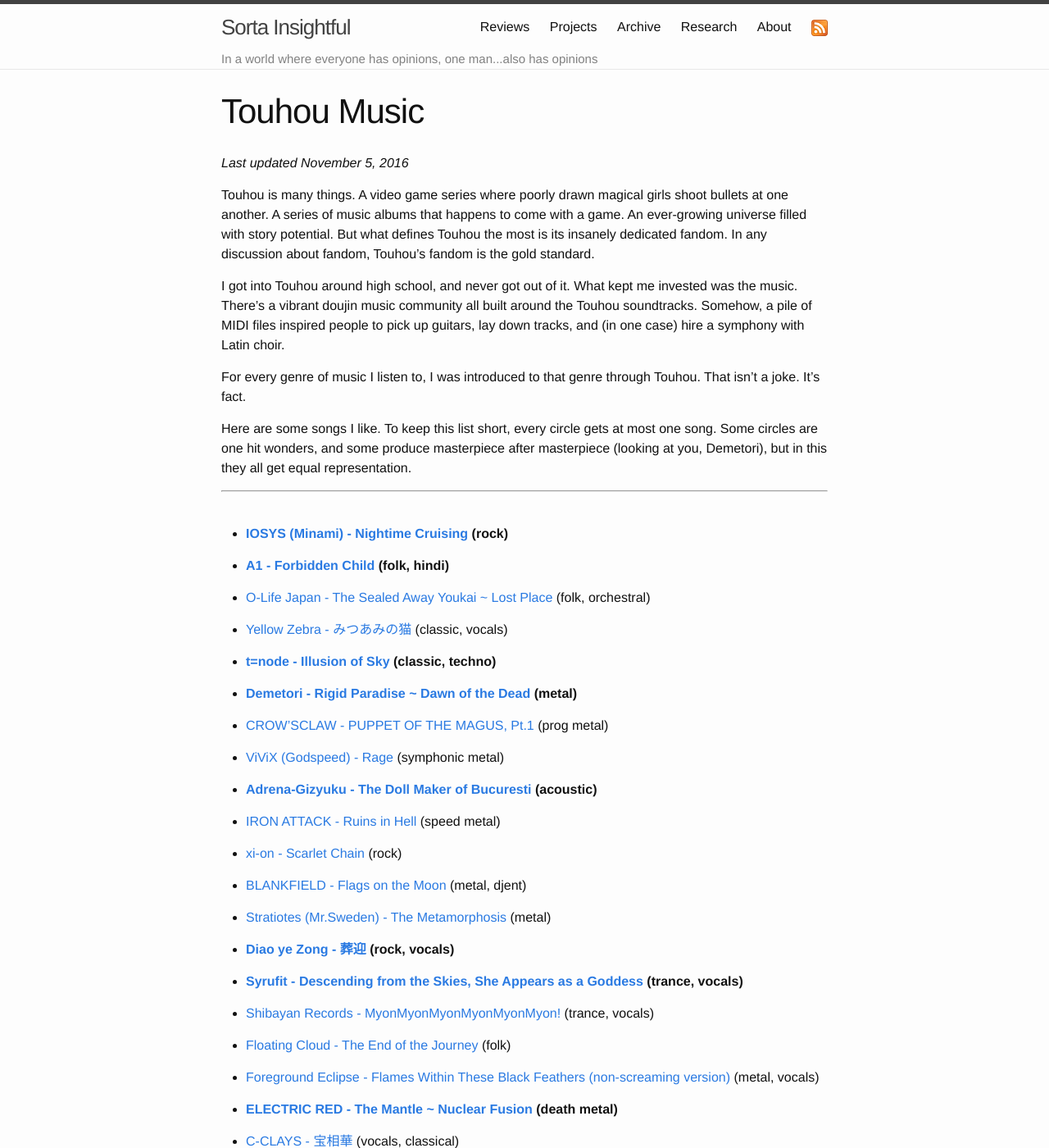
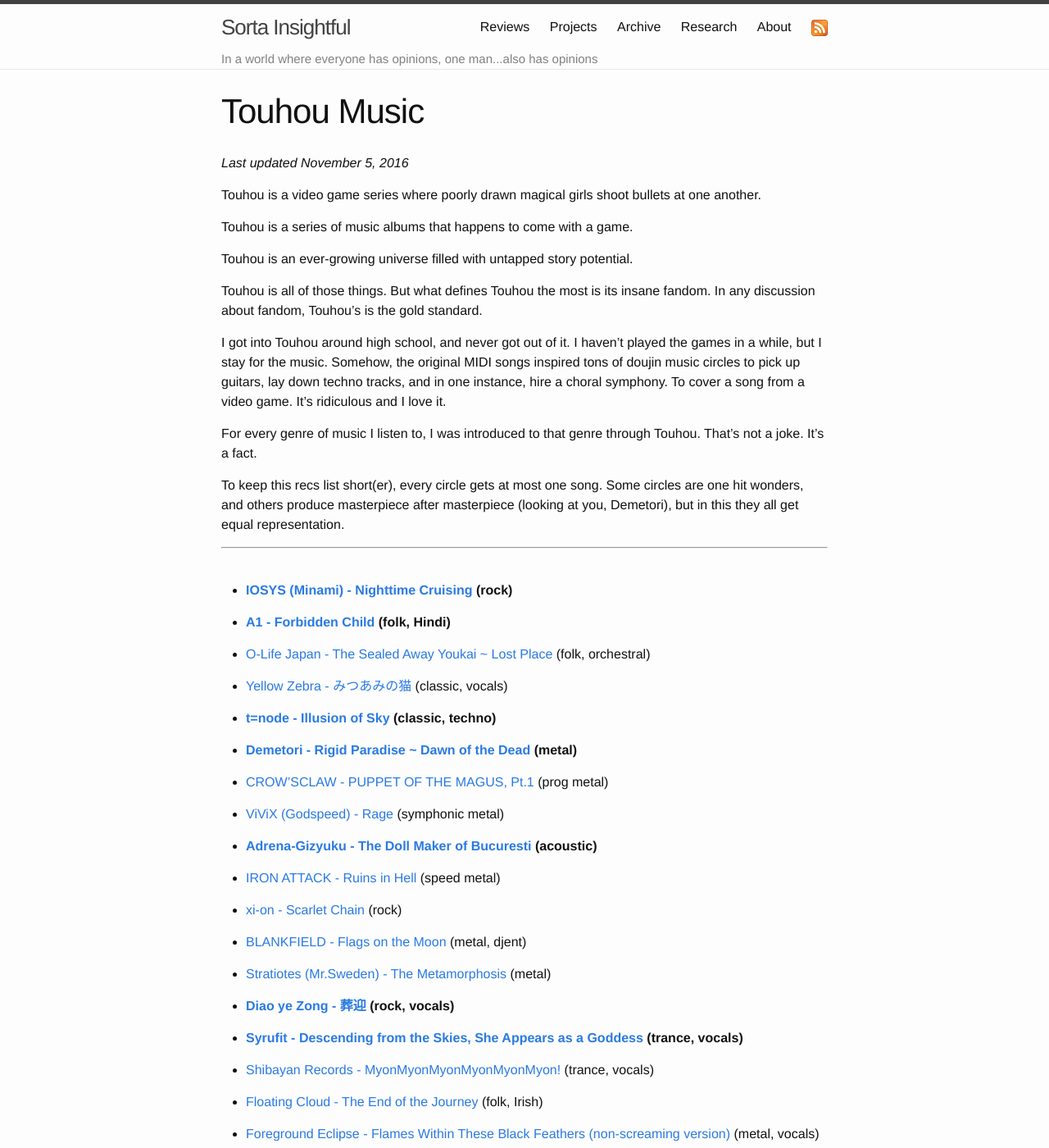
Before and after one commit to alexirpan/alexirpan.github.io, a Jekyll site: the page built from touhou-music-recs.markdown, in a window 1280 px wide and 1400 px high. Shown: the whole window at 82% size. Built offline with Jekyll 4.4.1, drawn with Linux system fonts in a browser that asks for light colours; some of the changed text lies outside the part shown.

Commit message:
Rewrote intro to the Touhou music page, added a few circles, fixed typos

```diff
--- a/touhou-music-recs.markdown
+++ b/touhou-music-recs.markdown
@@ -6,23 +6,28 @@
 
 *Last updated November 5, 2016*
 
-Touhou is many things. A video game series where poorly drawn magical girls
-shoot bullets at one another. A series of music albums that happens to come
-with a game. An ever-growing universe filled with story potential.
-But what defines Touhou the most is its insanely dedicated fandom. In any
-discussion about fandom, Touhou's fandom is the gold standard.
+Touhou is a video game series where poorly drawn magical girls
+shoot bullets at one another.
 
-I got into Touhou around high school, and never got out of it. What kept me
-invested was the music. There's a vibrant doujin music community all built
-around the Touhou soundtracks. Somehow, a pile of MIDI files inspired
-people to pick up guitars, lay down tracks, and (in one case) hire a
-symphony with Latin choir.
+Touhou is a series of music albums that happens to come with a game.
+
+Touhou is an ever-growing universe filled with untapped story potential.
+
+Touhou is all of those things. But what defines Touhou the most is its
+insane fandom. In any discussion about fandom, Touhou's is the gold standard.
+
+I got into Touhou around high school, and never got out of it. I haven't
+played the games in a while, but I stay for the music.
+Somehow, the original MIDI songs inspired tons of doujin music circles to
+pick up guitars, lay down techno tracks, and in one instance, hire a
+choral symphony. To cover a song from a video game. It's ridiculous and I love
+it.
 
 For every genre of music I listen to, I was introduced to that genre through
-Touhou. That isn't a joke. It's fact.
+Touhou. That's not a joke. It's a fact.
 
-Here are some songs I like. To keep this list short, every circle gets at
-most one song. Some circles are one hit wonders, and some produce masterpiece
+To keep this recs list short(er), every circle gets at most one song.
+Some circles are one hit wonders, and others produce masterpiece
 after masterpiece (looking at you, Demetori), but in this they all get
 equal representation.
 
@@ -30,9 +35,9 @@
 -----------------------
 <br><a name="top"></a>
 
-* **[IOSYS (Minami) - Nightime Cruising](https://www.youtube.com/watch?v=BOXJqqCPWKo) (rock)**
+* **[IOSYS (Minami) - Nighttime Cruising](https://www.youtube.com/watch?v=BOXJqqCPWKo) (rock)**
 
-* **[A1 - Forbidden Child](https://www.youtube.com/watch?v=osK40WMqHYM) (folk, hindi)**
+* **[A1 - Forbidden Child](https://www.youtube.com/watch?v=osK40WMqHYM) (folk, Hindi)**
 
 * [O-Life Japan - The Sealed Away Youkai ~ Lost Place](https://www.youtube.com/watch?v=36dRdM51my8) (folk, orchestral)
 
@@ -62,7 +67,7 @@
 
 * [Shibayan Records - MyonMyonMyonMyonMyonMyon!](https://www.youtube.com/watch?v=zQutTXEQtWc) (trance, vocals)
 
-* [Floating Cloud - The End of the Journey](https://www.youtube.com/watch?v=gSInKRZ4uBg) (folk)
+* [Floating Cloud - The End of the Journey](https://www.youtube.com/watch?v=gSInKRZ4uBg) (folk, Irish)
 
 * [Foreground Eclipse - Flames Within These Black Feathers (non-screaming version)](https://www.youtube.com/watch?v=ASmN8x6sPjc) (metal, vocals)
 
@@ -90,6 +95,18 @@
 
 * [Tutti Sound - Charming Domination](https://www.youtube.com/watch?v=2PyfklMQmzY) (symphony)
 
+* [Poplica\* - Ambigu](https://www.youtube.com/watch?v=m9n__F_8Zbc) (folk, Japanese)
+
+* **[=NeutraL= (nazz-can) ボーダーオブライフ ~ Border of Life](https://www.youtube.com/watch?v=UIdDyxbtDhU) (metal)**
+
+* [GYRO Mix - The Bridge People No Longer Cross](https://www.youtube.com/watch?v=kjrOOIUkUno) (piano)
+
+* [いんぷれ。- Reincarnation](https://www.youtube.com/watch?v=mkX-PXSb6sE) (piano)
+
+* **[Sonic Hybrid Orchestra - The Nuclear Fusion](https://www.youtube.com/watch?v=sT-iPx-9B88) (symphonic metal)**
+
+* [UNDEAD CORPORATION - The Dream of a Rabbit Singing in the Night](https://www.youtube.com/watch?v=rw5Si9kNbiw) (vocals, metal)
+
 [back to top](#top)
 
 {% include comments.html %}
```
Also changed, not shown: other parts of touhou-music-recs.markdown (+2 -2 lines).
